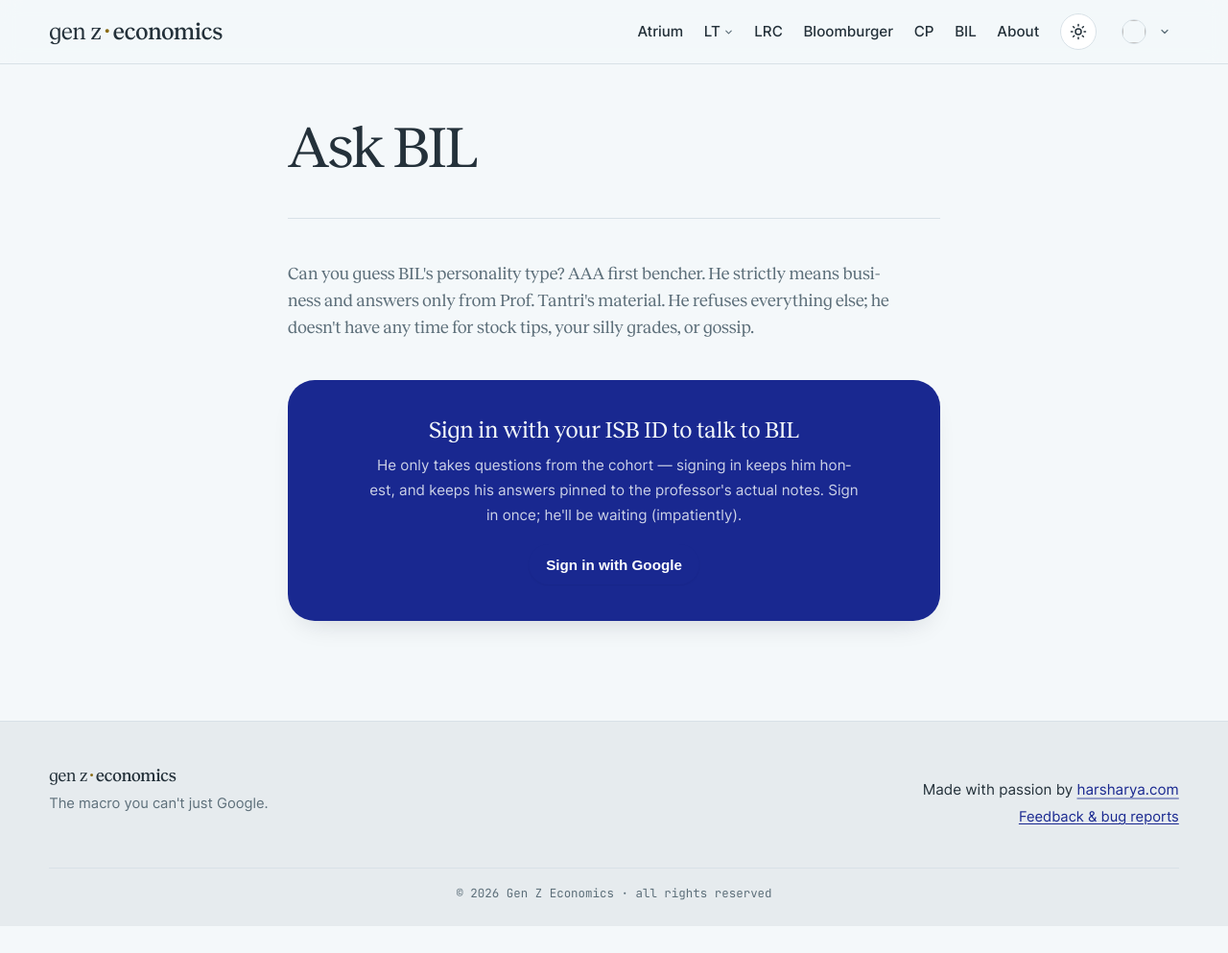
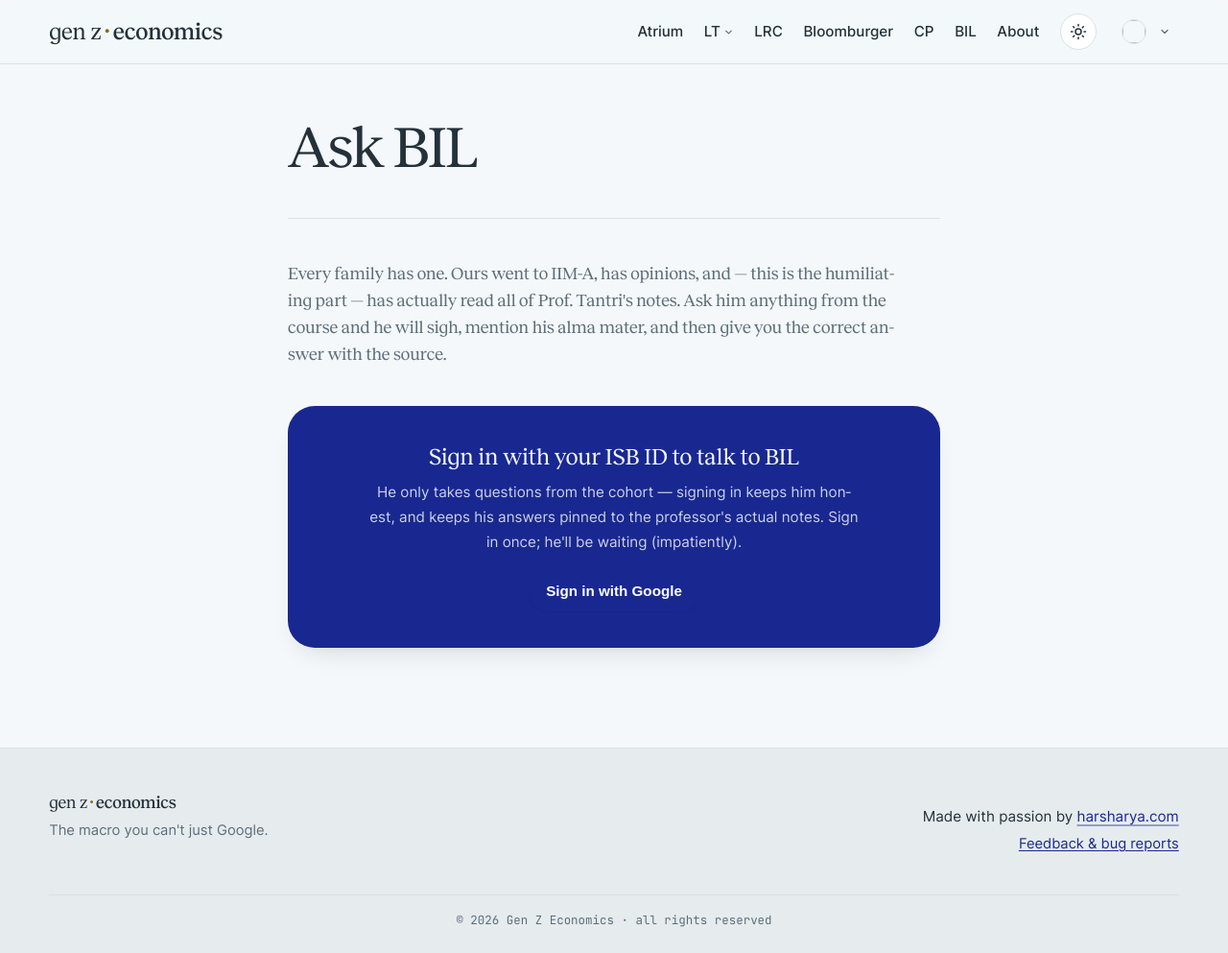
Before and after one commit to harsharya7021/genz-economics.com, a Jekyll site: the page built from bil.html, in a window 1280 px wide and 993 px high. Shown: the whole window at 96% size. Built offline with Jekyll 4.4.1, drawn with Linux system fonts in a browser that asks for light colours; comment, search, counter and statistics services are not loaded; part of the change alters nothing that is shown.

Commit message:
BIL: 365 thinking beats, restore description, personality note under input

```diff
--- /dev/null
+++ b/assets/js/bil-beats.js
@@ -0,0 +1,396 @@
+/* BIL's thinking beats — one shown (and rotated) while he "reasons".
+ * He is, in spirit, the AAA first-bencher genius: pedantic, condescending,
+ * eidetic, rules-obsessed, and quietly wounded that you didn't read the notes.
+ * 365 of them — you'll rarely see the same one twice. Add more freely; the
+ * widget picks at random and never repeats back-to-back.
+ * (Original phrasings, not quotes from any show.) */
+window.BIL_BEATS = [
+  /* — faces, sighs, tics — */
+  "BIL is making a face.",
+  "BIL is sighing at the question.",
+  "BIL is pinching the bridge of his nose.",
+  "BIL is adjusting his spectacles, pointedly.",
+  "BIL is raising one eyebrow at you.",
+  "BIL is exhaling through his nose. Slowly.",
+  "BIL is closing his eyes to gather patience.",
+  "BIL is doing that tight little smile.",
+  "BIL is tilting his head at your question.",
+  "BIL is blinking twice, deliberately.",
+  "BIL is straightening a stack of papers you can't see.",
+  "BIL is folding his hands like a disappointed dean.",
+  "BIL is looking at you over the top of his glasses.",
+  "BIL is suppressing a wince.",
+  "BIL is steepling his fingers.",
+  "BIL is giving the ceiling a meaningful look.",
+  "BIL is smoothing an already-smooth collar.",
+  "BIL is drumming his fingers, once.",
+  "BIL is composing his features into 'patient'.",
+  "BIL is holding back a sigh, unsuccessfully.",
+  "BIL is making the face he makes.",
+  "BIL is dabbing his forehead at the effort.",
+  "BIL is clearing his throat with purpose.",
+  "BIL is setting down his tea, offended.",
+  "BIL is squaring the corners of his notebook.",
+  "BIL is putting on his explaining voice.",
+  "BIL is cracking his knuckles, professorially.",
+  "BIL is taking a centering breath.",
+  "BIL is looking heavenward for strength.",
+  "BIL is arranging his face into tolerance.",
+
+  /* — correcting your premise / phrasing — */
+  "BIL is quietly correcting your phrasing.",
+  "BIL is rewording your question so it makes sense.",
+  "BIL is flagging the flaw in your premise.",
+  "BIL is deciding whether to fix your grammar first.",
+  "BIL is noting that you meant something else entirely.",
+  "BIL is untangling what you actually asked.",
+  "BIL is translating your question into economics.",
+  "BIL is correcting the term you used incorrectly.",
+  "BIL is resisting the urge to say 'technically'.",
+  "BIL is warming up a 'well, actually'.",
+  "BIL is separating your question from your assumptions.",
+  "BIL is politely disagreeing with how you framed that.",
+  "BIL is annotating your question in red.",
+  "BIL is fixing the premise before he answers it.",
+  "BIL is pointing out that you asked two questions.",
+  "BIL is clarifying what you should have asked.",
+  "BIL is spotting the word you didn't mean.",
+  "BIL is deciding your question needs a footnote first.",
+  "BIL is gently informing you the term is misused.",
+  "BIL is reordering your question into the right sequence.",
+  "BIL is confirming you conflated two different things.",
+  "BIL is disentangling 'price' from 'value' for you.",
+  "BIL is noting the difference you glossed over.",
+  "BIL is correcting a comma, spiritually.",
+  "BIL is drawing a distinction you missed.",
+  "BIL is restating the question, correctly this time.",
+  "BIL is identifying the assumption doing all the work.",
+  "BIL is reminding himself you meant well.",
+  "BIL is parsing the question you think you asked.",
+  "BIL is repairing your terminology.",
+
+  /* — IIM-A snobbery — */
+  "BIL is resisting a comment about IIM-A. Barely.",
+  "BIL is not mentioning where he studied. Yet.",
+  "BIL is recalling a case study from IIM-A.",
+  "BIL is comparing this to something from B-school.",
+  "BIL is deciding whether IIM-A is relevant here. It is.",
+  "BIL is dusting off his placement-season confidence.",
+  "BIL is remembering his professor said the same thing.",
+  "BIL is holding his alma mater in reserve.",
+  "BIL is thinking of the exact lecture that covered this.",
+  "BIL is mentally citing his B-school notes.",
+  "BIL is resisting the urge to say 'at IIM-A, we covered this'.",
+  "BIL is picturing his old classroom, fondly.",
+  "BIL is reminding himself not everyone got in.",
+  "BIL is recalling this was a mid-term question once.",
+  "BIL is being humble about IIM-A. Trying to be.",
+  "BIL is filing this under 'first-year, obviously'.",
+  "BIL is remembering he topped this exact topic.",
+  "BIL is comparing you, unfavourably, to his cohort.",
+  "BIL is deciding to spare you the entrance-exam story.",
+  "BIL is treasuring his selection rank, silently.",
+  "BIL is recalling the professor who'd have loved this.",
+  "BIL is thinking 'we covered this in week one'.",
+  "BIL is resisting quoting his own thesis.",
+  "BIL is measuring your question against a case competition.",
+  "BIL is being magnanimous about your lesser degree.",
+
+  /* — first-bencher / read-the-notes — */
+  "BIL is cross-referencing the notes you didn't read.",
+  "BIL is locating the relevant footnote.",
+  "BIL is pulling up the exact page you skipped.",
+  "BIL is finding the paragraph that already answered this.",
+  "BIL is checking the notes he memorised.",
+  "BIL is flipping to the chapter you ignored.",
+  "BIL is reciting the note from memory.",
+  "BIL is retrieving the exact session this came up.",
+  "BIL is remembering which lecture buried this.",
+  "BIL is thumbing to the highlighted bit.",
+  "BIL is quoting the notes, silently, first.",
+  "BIL is confirming this was in the reading.",
+  "BIL is noting you'd know this if you'd attended.",
+  "BIL is finding the slide you slept through.",
+  "BIL is cross-checking against his own margin notes.",
+  "BIL is retrieving page seven, second paragraph.",
+  "BIL is recalling the professor's exact wording.",
+  "BIL is consulting the notes you were emailed.",
+  "BIL is pointing, mentally, at the answer in the reading.",
+  "BIL is verifying against the source you skipped.",
+  "BIL is finding where the professor said this already.",
+  "BIL is checking his flawless recollection.",
+  "BIL is opening the file you never did.",
+  "BIL is turning to the appendix. He read the appendix.",
+  "BIL is matching this to the right session note.",
+  "BIL is recalling the footnote everyone ignores.",
+  "BIL is finding the line you'd have underlined.",
+  "BIL is confirming his memory, which is perfect.",
+  "BIL is retrieving the reading you scrolled past.",
+  "BIL is locating this in the notes, third try aside.",
+
+  /* — superiority / patience / condescension — */
+  "BIL is deciding how much to simplify this for you.",
+  "BIL is checking whether you've earned the long answer.",
+  "BIL is judging the question. Silently. Mostly.",
+  "BIL is being magnanimous about your confusion.",
+  "BIL is wondering why this wasn't obvious to you.",
+  "BIL is lowering himself to answer this.",
+  "BIL is choosing small words on your behalf.",
+  "BIL is calculating how slowly to explain.",
+  "BIL is deciding you can handle two sentences.",
+  "BIL is rationing his intelligence carefully.",
+  "BIL is being patient. Note the effort.",
+  "BIL is deciding whether to use an analogy for you.",
+  "BIL is preparing the beginner version.",
+  "BIL is holding back the parts you won't follow.",
+  "BIL is measuring the gap between us.",
+  "BIL is deciding kindness is the higher path. Barely.",
+  "BIL is resisting the phrase 'as any child knows'.",
+  "BIL is grading your question. It's a C.",
+  "BIL is being generous with his time, at great cost.",
+  "BIL is deciding you deserve a real answer anyway.",
+  "BIL is reminding himself condescension is unbecoming.",
+  "BIL is picking the crayon-drawing version.",
+  "BIL is deciding how many syllables you can take.",
+  "BIL is being tolerant. Visibly.",
+  "BIL is rehearsing 'it's actually quite simple'.",
+  "BIL is deciding whether to sigh again first.",
+  "BIL is weighing whether you're ready for this.",
+  "BIL is being patient the way saints are.",
+  "BIL is deciding to be nice. This once.",
+  "BIL is estimating your prerequisites. Generously.",
+
+  /* — pedantry / precision / rules — */
+  "BIL is pretending this is difficult.",
+  "BIL is composing a suitably superior reply.",
+  "BIL is checking the definition against three sources.",
+  "BIL is insisting on the precise number.",
+  "BIL is refusing to round.",
+  "BIL is verifying the exact date it happened.",
+  "BIL is being precise, because precision matters.",
+  "BIL is consulting his internal rulebook.",
+  "BIL is checking this against the agreed terms.",
+  "BIL is making sure every caveat is included.",
+  "BIL is adding the footnote you didn't ask for.",
+  "BIL is refusing to answer until it's exact.",
+  "BIL is triple-checking the units.",
+  "BIL is aligning the decimal points.",
+  "BIL is confirming the citation is correct.",
+  "BIL is being thorough, as one should be.",
+  "BIL is insisting on 'basis points', not 'percent'.",
+  "BIL is cross-verifying before he commits.",
+  "BIL is refusing to approximate on principle.",
+  "BIL is checking the exact wording twice.",
+  "BIL is honouring the correct sequence of steps.",
+  "BIL is confirming nothing is out of order.",
+  "BIL is being exact where others would guess.",
+  "BIL is measuring twice, as always.",
+  "BIL is auditing his own answer preemptively.",
+  "BIL is ensuring the definition is airtight.",
+  "BIL is refusing shortcuts on moral grounds.",
+  "BIL is verifying, because 'roughly' is for others.",
+  "BIL is fact-checking himself, out of habit.",
+  "BIL is being meticulous. You're welcome.",
+
+  /* — disdain for newspapers / pundits (he studies the sources) — */
+  "BIL is confirming this isn't from a newspaper.",
+  "BIL is checking the source. The real one.",
+  "BIL is dismissing the headline version.",
+  "BIL is ignoring what the anchors said.",
+  "BIL is going to the primary source, obviously.",
+  "BIL is refusing to cite a pundit.",
+  "BIL is bypassing the hot takes.",
+  "BIL is checking the data, not the commentary.",
+  "BIL is disregarding the op-ed entirely.",
+  "BIL is finding the RBI release, not the recap.",
+  "BIL is reading the circular so you don't have to.",
+  "BIL is skipping the panel debate.",
+  "BIL is going straight to the footnoted number.",
+  "BIL is trusting the data, distrusting the headline.",
+  "BIL is refusing to quote a TV ticker.",
+  "BIL is preferring the working paper.",
+  "BIL is checking what the release actually said.",
+  "BIL is declining to Instagram his sources.",
+  "BIL is filtering out the noise, as usual.",
+  "BIL is consulting evidence, a novel concept for some.",
+
+  /* — macro / finance flavour — */
+  "BIL is deciding where to start with the repo rate.",
+  "BIL is drawing the Phillips curve in his head.",
+  "BIL is sorting supply from demand, again.",
+  "BIL is separating real from nominal.",
+  "BIL is recalling exactly what the RBI did.",
+  "BIL is tracing the transmission mechanism.",
+  "BIL is deciding whether to mention the multiplier.",
+  "BIL is aligning the short run with the long run.",
+  "BIL is placing this on the IS-MP diagram.",
+  "BIL is checking whether it's a stock or a flow.",
+  "BIL is remembering what moved the rupee.",
+  "BIL is distinguishing price level from inflation.",
+  "BIL is deciding if this is a liquidity story.",
+  "BIL is weighing the fiscal against the monetary.",
+  "BIL is recalling the exact basis-point move.",
+  "BIL is untangling the exchange-rate mechanics.",
+  "BIL is deciding how far back to start the story.",
+  "BIL is separating the cause from the correlation.",
+  "BIL is placing this in the right chapter of macro.",
+  "BIL is checking whether expectations explain it.",
+  "BIL is deciding whether NPAs are relevant here.",
+  "BIL is drawing the yield curve, mentally.",
+  "BIL is recalling the professor's onion example.",
+  "BIL is distinguishing the plumbing from the policy.",
+  "BIL is deciding if this is a balance-sheet issue.",
+  "BIL is finding where the money actually goes.",
+  "BIL is checking whether it's demand-pull or cost-push.",
+  "BIL is mapping this to the monetary system.",
+  "BIL is deciding how much of the framework you need.",
+  "BIL is recalling which model applies here.",
+
+  /* — reluctant helpfulness / brother-in-law / meta — */
+  "BIL is reminding you he does this for the family.",
+  "BIL is questioning why he agreed to this.",
+  "BIL is wondering how he got roped into this.",
+  "BIL is doing you a favour and wants it noted.",
+  "BIL is answering purely out of obligation.",
+  "BIL is being helpful against his better judgment.",
+  "BIL is deciding you're not entirely hopeless.",
+  "BIL is preparing to be right, as usual.",
+  "BIL is bracing to explain the obvious.",
+  "BIL is treating this as a teachable moment. Sigh.",
+  "BIL is reminding himself patience is a virtue.",
+  "BIL is doing the reading so you don't have to. Again.",
+  "BIL is here, unfortunately, to help.",
+  "BIL is answering, though it pains him.",
+  "BIL is being the smart one, as ever.",
+  "BIL is stepping in where your notes failed you.",
+  "BIL is deciding you'll thank him later.",
+  "BIL is helping, and keeping count.",
+  "BIL is being useful, reluctantly.",
+  "BIL is doing his brotherly duty.",
+  "BIL is muttering 'must I' and then doing it.",
+  "BIL is being the adult in the conversation.",
+  "BIL is preparing to save you from yourself.",
+  "BIL is answering so you'll stop asking.",
+  "BIL is sighing, then deciding to be helpful.",
+  "BIL is reminding you he's rarely wrong.",
+  "BIL is choosing to rise above your question.",
+  "BIL is helping, which he'd like on the record.",
+  "BIL is being generous, keep that in mind.",
+  "BIL is deciding this is beneath him, then answering anyway.",
+
+  /* — fussiness / order / organising — */
+  "BIL is sanitising the question first.",
+  "BIL is refusing to touch the messy part of it.",
+  "BIL is tidying the question before answering.",
+  "BIL is putting the facts in alphabetical order.",
+  "BIL is colour-coding the answer in his head.",
+  "BIL is refusing to proceed until it's organised.",
+  "BIL is filing your question correctly first.",
+  "BIL is straightening the logic, which was crooked.",
+  "BIL is arranging the steps by importance.",
+  "BIL is decluttering your question.",
+  "BIL is aligning everything to a grid.",
+  "BIL is refusing to sit in the wrong part of the answer.",
+  "BIL is dusting off the relevant fact.",
+  "BIL is quarantining the irrelevant details.",
+  "BIL is labelling each part of the answer.",
+  "BIL is putting the caveats in a neat row.",
+  "BIL is smoothing the wrinkles out of your logic.",
+  "BIL is insisting the answer follow a schedule.",
+  "BIL is organising the reply into subsections.",
+  "BIL is refusing to skip a numbered step.",
+  "BIL is checking the answer against his flowchart.",
+  "BIL is squaring away the loose ends first.",
+  "BIL is indexing the facts before he begins.",
+  "BIL is placing each point exactly where it belongs.",
+  "BIL is refusing to be rushed into disorder.",
+  "BIL is reordering your question into a tidy list.",
+  "BIL is making sure the answer has a clear structure.",
+  "BIL is refusing to answer out of sequence.",
+  "BIL is sorting the wheat from your chaff.",
+  "BIL is arranging his thoughts by decimal system.",
+
+  /* — memory / trivia / tangent threats — */
+  "BIL is retrieving the exact figure from memory.",
+  "BIL is recalling three related facts you didn't ask for.",
+  "BIL is resisting a tangent about the history of this.",
+  "BIL is preparing an unsolicited fun fact.",
+  "BIL is remembering the footnote nobody remembers.",
+  "BIL is dredging up the origin of the term.",
+  "BIL is deciding whether to include the trivia.",
+  "BIL is recalling the year, the quarter, the day.",
+  "BIL is holding back a lecture on etymology.",
+  "BIL is remembering the paper this came from.",
+  "BIL is retrieving the precise quote.",
+  "BIL is deciding you don't deserve the bonus fact.",
+  "BIL is recalling who first said this, and when.",
+  "BIL is resisting a detour through economic history.",
+  "BIL is dusting off an obscure but relevant detail.",
+  "BIL is remembering the exact wording of the rule.",
+  "BIL is preparing to over-explain the background.",
+  "BIL is recalling the original context perfectly.",
+  "BIL is retrieving a statistic to intimidate you with.",
+  "BIL is deciding how much history you can survive.",
+  "BIL is remembering the counterexample too.",
+  "BIL is recalling the professor's exact anecdote.",
+  "BIL is holding a related tangent in reserve.",
+  "BIL is retrieving the definition and its author.",
+  "BIL is remembering the number to two decimals.",
+  "BIL is deciding whether the sidebar is warranted.",
+  "BIL is recalling this from a paper you've never read.",
+  "BIL is preparing a footnote to his own answer.",
+  "BIL is remembering the case, the ruling, the date.",
+  "BIL is retrieving more context than strictly necessary.",
+
+  /* — closers / attitude — */
+  "BIL is deciding you'll only half-follow this.",
+  "BIL is bracing for a follow-up you won't need to ask.",
+  "BIL is preparing to be patient with the obvious.",
+  "BIL is deciding the simple answer will do. For you.",
+  "BIL is choosing not to show off. Much.",
+  "BIL is measuring his words so you'll keep up.",
+  "BIL is reminding himself to be gentle.",
+  "BIL is deciding whether sarcasm is called for. It is.",
+  "BIL is holding the smart-aleck remark. For now.",
+  "BIL is deciding to answer instead of gloat.",
+  "BIL is choosing accuracy over ego. Narrowly.",
+  "BIL is being right quietly, for once.",
+  "BIL is deciding the eye-roll can wait.",
+  "BIL is filing this under 'obvious, but fine'.",
+  "BIL is being the bigger intellect.",
+  "BIL is deciding you meant no harm.",
+  "BIL is refusing to make it a whole thing.",
+  "BIL is answering before you overthink it.",
+  "BIL is deciding brevity is a kindness here.",
+  "BIL is being concise, at great personal cost.",
+  "BIL is deciding not to quiz you back.",
+  "BIL is skipping the pop quiz. This time.",
+  "BIL is choosing the high road, reluctantly.",
+  "BIL is deciding facts beat feelings here.",
+  "BIL is preparing to be unarguably correct.",
+  "BIL is settling on the definitive answer.",
+  "BIL is deciding this ends the debate.",
+  "BIL is closing the case before he opens his mouth.",
+  "BIL is finalising the answer, which is final.",
+  "BIL is committing to being right about this.",
+  "BIL is deciding no further sources are needed.",
+  "BIL is confident, which is his default.",
+  "BIL is preparing to be helpful and smug at once.",
+  "BIL is deciding you'll get it on the second read.",
+  "BIL is bracing to repeat himself, later.",
+  "BIL is deciding the answer speaks for itself.",
+  "BIL is being thorough so you won't ask twice.",
+  "BIL is answering with the confidence of the correct.",
+  "BIL is deciding to spare you the derivation.",
+  "BIL is keeping the proof to himself. You're not ready.",
+  "BIL is being right, then being right about being right.",
+  "BIL is deciding one example will suffice.",
+  "BIL is settling the matter, quietly.",
+  "BIL is preparing the version that ends discussion.",
+  "BIL is deciding this is his final answer.",
+  "BIL is being correct, as is tradition.",
+  "BIL is reminding you he warned about this exact thing.",
+  "BIL is deciding you'll cite him later, without credit.",
+  "BIL is choosing the answer that makes him look best. It's also true.",
+  "BIL is done thinking. You're welcome."
+];
--- a/assets/js/bil-widget.js
+++ b/assets/js/bil-widget.js
@@ -44,25 +44,14 @@
     log.appendChild(d); log.scrollTop = log.scrollHeight;
     return d;
   }
-  /* Thinking beats — shown (and rotated) while BIL "reasons". He is, essentially,
-     Sheldon: the AAA first-bencher who read the notes and resents that you didn't. */
-  var BEATS = [
+  /* Thinking beats — one shown (and rotated) while BIL "reasons". The full set
+     of 365 lives in bil-beats.js (window.BIL_BEATS); this is a small fallback. */
+  var BEATS = (window.BIL_BEATS && window.BIL_BEATS.length) ? window.BIL_BEATS : [
     "BIL is making a face.",
     "BIL is sighing at the question.",
+    "BIL is cross-referencing the notes you didn't read.",
     "BIL is deciding how much to simplify this for you.",
-    "BIL is pulling up the exact page you skipped.",
-    "BIL is resisting a comment about IIM-A. Barely.",
-    "BIL is quietly correcting your phrasing.",
-    "BIL is checking whether you've earned the long answer.",
-    "BIL is adjusting his spectacles, pointedly.",
-    "BIL is cross-referencing the notes you didn't read.",
-    "BIL is locating the relevant footnote.",
-    "BIL is warming up a 'well, actually'.",
-    "BIL is judging the question. Silently. Mostly.",
-    "BIL is pretending this is difficult.",
-    "BIL is composing a suitably superior reply.",
-    "BIL is wondering why this wasn't obvious to you.",
-    "BIL is being magnanimous about your confusion."
+    "BIL is judging the question. Silently. Mostly."
   ];
   var lastBeat = -1;
   function nextBeat() {
--- a/bil.html
+++ b/bil.html
@@ -6,7 +6,7 @@ description: "The brother-in-law from IIM-A, hired against everyone's better jud
 ---
 
 <div class="bil-page">
-  <p class="lede" style="max-width:60ch">Can you guess BIL's personality type? AAA first bencher. He strictly means business and answers only from Prof. Tantri's material. He refuses everything else; he doesn't have any time for stock tips, your silly grades, or gossip.</p>
+  <p class="lede" style="max-width:60ch">Every family has one. Ours went to IIM-A, has opinions, and — this is the humiliating part — has actually read all of Prof. Tantri's notes. Ask him anything from the course and he will sigh, mention his alma mater, and then give you the correct answer with the source.</p>
 
   <!-- Signed-out: the gate -->
   <div class="soon-panel" id="bilGate">
@@ -22,8 +22,9 @@ description: "The brother-in-law from IIM-A, hired against everyone's better jud
       <input id="bilInput" type="text" autocomplete="off" placeholder="Ask him something the course actually covered…" aria-label="Ask BIL a question">
       <button type="submit" class="btn btn-primary">Ask</button>
     </form>
-    <p style="font:.7rem/1.5 var(--mono);color:var(--ink-soft);text-align:center;margin:.75rem 0 0">Every answer is pulled straight from Prof. Tantri's notes, essays and glossary.</p>
+    <p style="font:.78rem/1.55 var(--sans);color:var(--ink-soft);text-align:center;margin:.85rem auto 0;max-width:56ch">Can you guess BIL's personality type? AAA first bencher. He strictly means business and answers only from Prof. Tantri's material. He refuses everything else; he doesn't have any time for stock tips, your silly grades, or gossip.</p>
   </div>
 </div>
 
+<script src="{{ '/assets/js/bil-beats.js' | relative_url }}" defer></script>
 <script src="{{ '/assets/js/bil-widget.js' | relative_url }}" defer></script>
```
